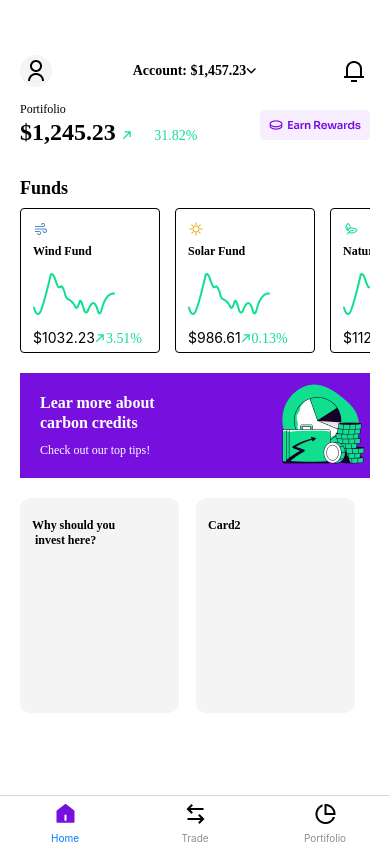
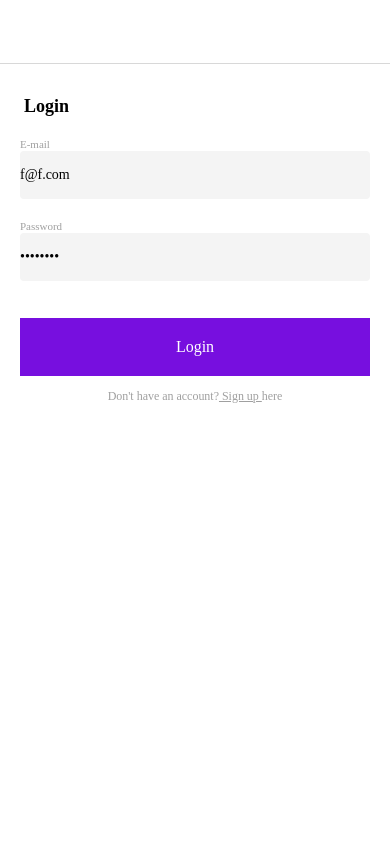
Before and after one commit to fabio-jreis/crowdform_app, a React Native app: screen /Login in a window 390 px wide. Built offline with nearby package versions, Linux system fonts and the light colour scheme.

Commit message:
created userReducer to bring some user information

```diff
--- a/App.tsx
+++ b/App.tsx
@@ -17,16 +17,17 @@ import PortifolioIcon from "./assets/images/portifolio_icon.png"
 import { Provider } from 'react-redux'
 import { createStore } from 'redux'
 
-import FundsReducer from "./src/reducer/FundsReducer"
+import combineReducers from './src/reducer'
+
 import FundsDetails from "./src/AppContent/FundsDetails";
 
 const App = () => {
 
   const Stack = createNativeStackNavigator();
   const Tab = createBottomTabNavigator();
-  const [isSignedIn, setIsSignedIn] = useState(true);
+  const [isSignedIn, setIsSignedIn] = useState(false);
 
-  const store  = createStore(FundsReducer);
+  const store  = createStore(combineReducers);
 
   function MyTabs() {
     return (
@@ -65,34 +66,18 @@ const App = () => {
     <Provider store={store}>
       <NavigationContainer>
 
-          { isSignedIn ? (
-            <Stack.Navigator>
-              <Stack.Screen
-                name="MyTabs"
-                component={MyTabs}
-                options={{ headerShown: false }}
-              />
-              <Stack.Screen name="FundsDetails" component={FundsDetails} />
-            </Stack.Navigator>
-
-
-            // <>
-            //   <MyTabs />
-            // </>
-          ) : (
-            <>
       <Stack.Navigator
           screenOptions={{
           contentStyle:{
             backgroundColor:'#FFFFFF'
           }
-                }}>
+        }}
+      >
         <Stack.Screen name="Login" component={Login} options={{title: ""}} />
+        <Stack.Screen name="MyTabs" component={MyTabs} options={{ headerShown: false }} />
+        <Stack.Screen name="FundsDetails" component={FundsDetails} />
         <Stack.Screen name="NewAccount" component={NewAccount} options={{title: ""}} />
       </Stack.Navigator>
-            </>
-
-          )}
 
       </NavigationContainer>
     </Provider>
--- a/src/AppContent/FundsDetails.js
+++ b/src/AppContent/FundsDetails.js
@@ -11,7 +11,7 @@ import {useRoute} from "@react-navigation/native"
 export default function FundsDetails() {
 
     const index = useRoute().params.index;
-    const funds = useSelector(states => states.data);
+    const funds = useSelector(states => states.FundsReducer.data);
     const fundDetail = funds[index];
 
     return(
--- a/src/AppContent/Home.js
+++ b/src/AppContent/Home.js
@@ -14,7 +14,7 @@ import Chart from "../../assets/images/chart.png"
 import { useSelector } from 'react-redux'
 import { useNavigation } from "@react-navigation/native"
 
-const Header = () => {
+const Header = ({user}) => {
     return(
         <View style={{flexDirection: 'column'}}>
             <View style={{flexDirection: 'row'}}>
@@ -22,7 +22,7 @@ const Header = () => {
                     <Image source={Perfil} style={styles.perfilImg} />
                 </View>
                 <View style={{flex: 9, alignItems: 'center', justifyContent: 'center', flexDirection: 'row'}}>
-                    <Text style={styles.acountNumber}>Account: $1,457.23</Text>
+                    <Text style={styles.acountNumber}>Account: {user.accountValue}</Text>
                     <Image source={ArrowDown} />
                 </View>
                 <View style={{flex: 1, alignItems: 'center', justifyContent: 'center'}}>
@@ -34,9 +34,9 @@ const Header = () => {
                     <Text style={styles.potifolio}>Portifolio</Text>
 
                     <Text>
-                        <Text style={styles.portifolioNumber}>$1,245.23 </Text>
+                        <Text style={styles.portifolioNumber}>{user.portifolio}</Text>
                         <Image source={ArrowUp} />
-                        <Text style={styles.portifolioPercentage}> 31.82%</Text>
+                        <Text style={styles.portifolioPercentage}>{user.portifolioPercentage}</Text>
                     </Text>
                 </View>
                 <View style={{flex: 1, alignItems: 'flex-end', justifyContent: 'center'}}>
@@ -76,11 +76,12 @@ const ScrollableCards = ({funds}) => {
 
 export default function Home() {
 
-    const funds = useSelector(states => states.data);
+    const funds = useSelector(states => states.FundsReducer.data);
+    const user = useSelector(states => states.UserReducer.data[0]); //get the unic user
 
     return(
         <View style={styles.contentHome}>
-            <Header />
+            <Header user={user} />
             <ScrollView>
                 <Text style={styles.fundsTitle}>Funds</Text>
                 <ScrollableCards funds={funds} />
--- a/src/Login.js
+++ b/src/Login.js
@@ -1,3 +1,6 @@
+// Login
+// - Login form, redirecting to the home screen
+
 import React, { useState } from 'react'
 import { View, Text, StyleSheet, TextInput, TouchableOpacity, Pressable, Image, Button } from 'react-native';
 import Icon, { MaterialCommunityIcons } from 'react-native-vector-icons/FontAwesome';
@@ -14,6 +17,9 @@ export default function Login() {
     const [showPassword, setShowPassword] = useState(false);
     const { passwordVisibility, rightIcon, handlePasswordVisibility } = useTogglePasswordVisibility();
 
+    const [email, setEmail] = useState('f@f.com');
+    const [password, setPassword] = useState('12345678');
+
     const togglePasswordVisibility = () => {
         setShowPassword(!showPassword);
     };
@@ -24,8 +30,17 @@ export default function Login() {
     }
 
     const handleLogin = () => {
-        console.log('function handleLogin')
-        navigation.navigate('AppContent')
+        const strongRegex = new RegExp("^[a-zA-Z0-9_.+-]+@[a-zA-Z0-9-]+\.[a-zA-Z0-9-.]+$");
+
+        if (!strongRegex.test(email)) {
+            alert('Email is not correct')
+            return false;
+        } else if (password.length < 8) {
+            alert('The password needs to have a minimum of 8 characters.')
+            return false;
+        }
+
+        navigation.navigate('MyTabs')
     }
 
 
@@ -34,13 +49,17 @@ export default function Login() {
             <Text style={styles.labelLogin}>Login</Text>
             <View style={styles.contentFields}>
                 <Text style={styles.labelInputLogin}>E-mail</Text>
-                <TextInput style={styles.textInputLogin}>john@doe.com</TextInput>
+                <TextInput  style={styles.textInputLogin}
+                            value={email}
+                            onChangeText={(text) => setEmail(text)}></TextInput>
 
                 <Text style={styles.labelInputLogin}>Password</Text>
                 <View style={styles.inputContainer}>
                     <TextInput  secureTextEntry={!showPassword} style={styles.textInputLogin}
                                 placeholder='Minimum 8 characters'
-                                placeholderTextColor={'#CFCFCF'} />
+                                placeholderTextColor={'#CFCFCF'}
+                                value={password}
+                                onChangeText={(text) => setPassword(text)} />
 
                     {/* <TouchableOpacity
                     activeOpacity={0.8}
--- a/src/reducer/FundsReducer.js
+++ b/src/reducer/FundsReducer.js
@@ -46,7 +46,7 @@ const initialState = {
 const FundsReducer = (state = initialState, action) => {
 
     switch(action.tyoe) {
-        case 'AAA': {
+        case 'RETURN_FUNDS': {
             let data = [...state.data];
             return data;
         };
--- /dev/null
+++ b/src/reducer/UserReducer.js
@@ -0,0 +1,29 @@
+const initialState = {
+    data: [
+        {
+            key: 1,
+            firstName: "Demo",
+            lastName: "Demo",
+            email: "demo@demo.com",
+            portifolio: "$1,245.23",
+            portifolioPercentage: "31.82%",
+            accountValue: "$1,457.23"
+        },
+    ]
+}
+
+
+const UserReducer = (state = initialState, action) => {
+
+    switch(action.tyoe) {
+        case 'RETURN_USERS': {
+            let data = [...state.data];
+            return data;
+        };
+    }
+
+    return state;
+
+}
+
+export default UserReducer;
--- /dev/null
+++ b/src/reducer/index.js
@@ -0,0 +1,9 @@
+import { combineReducers } from 'redux';
+
+import FundsReducer from './FundsReducer';
+import UserReducer from './UserReducer'
+
+export default combineReducers({
+    FundsReducer,
+    UserReducer
+})
```
Lines whose indentation alone changed are shown as unchanged.
